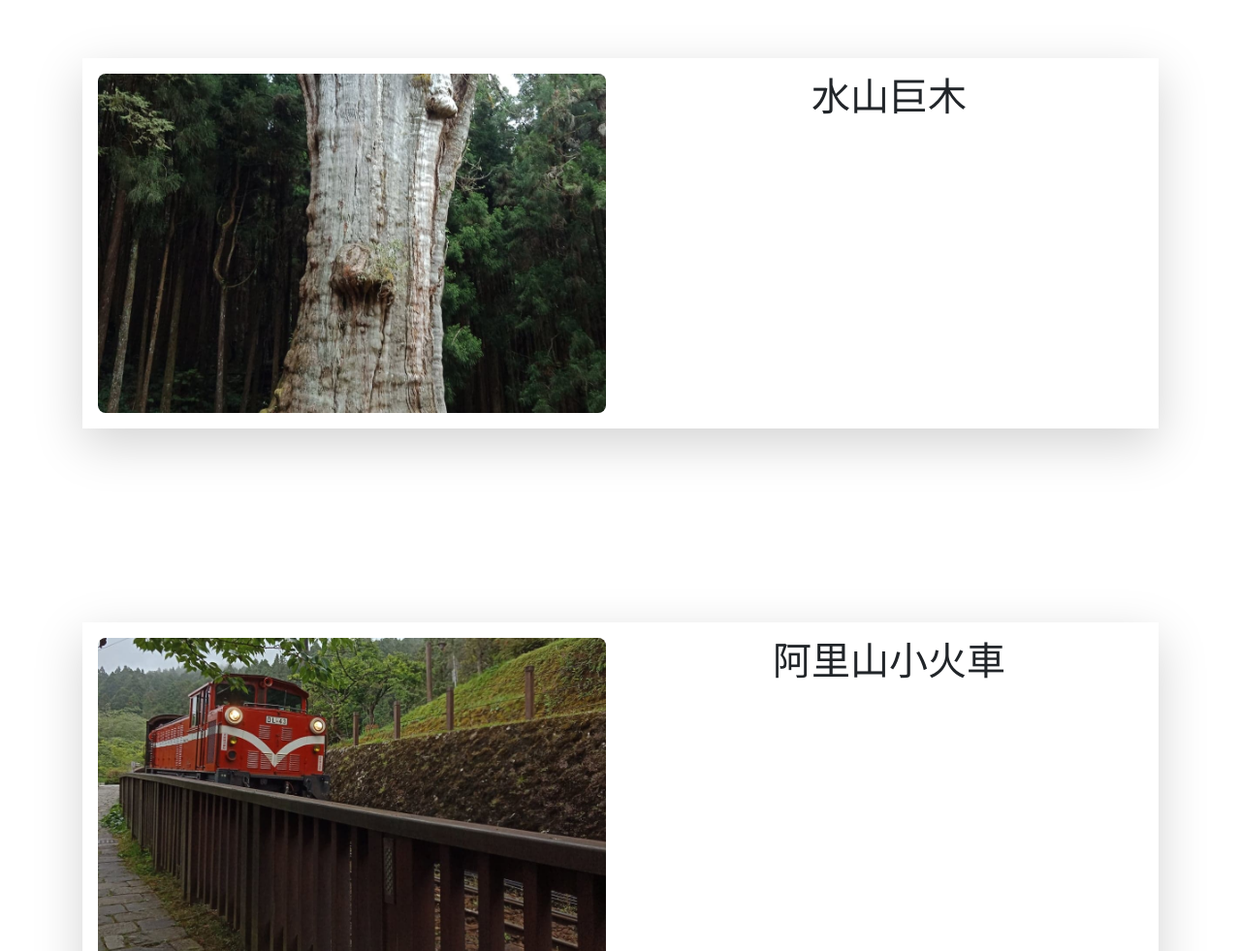
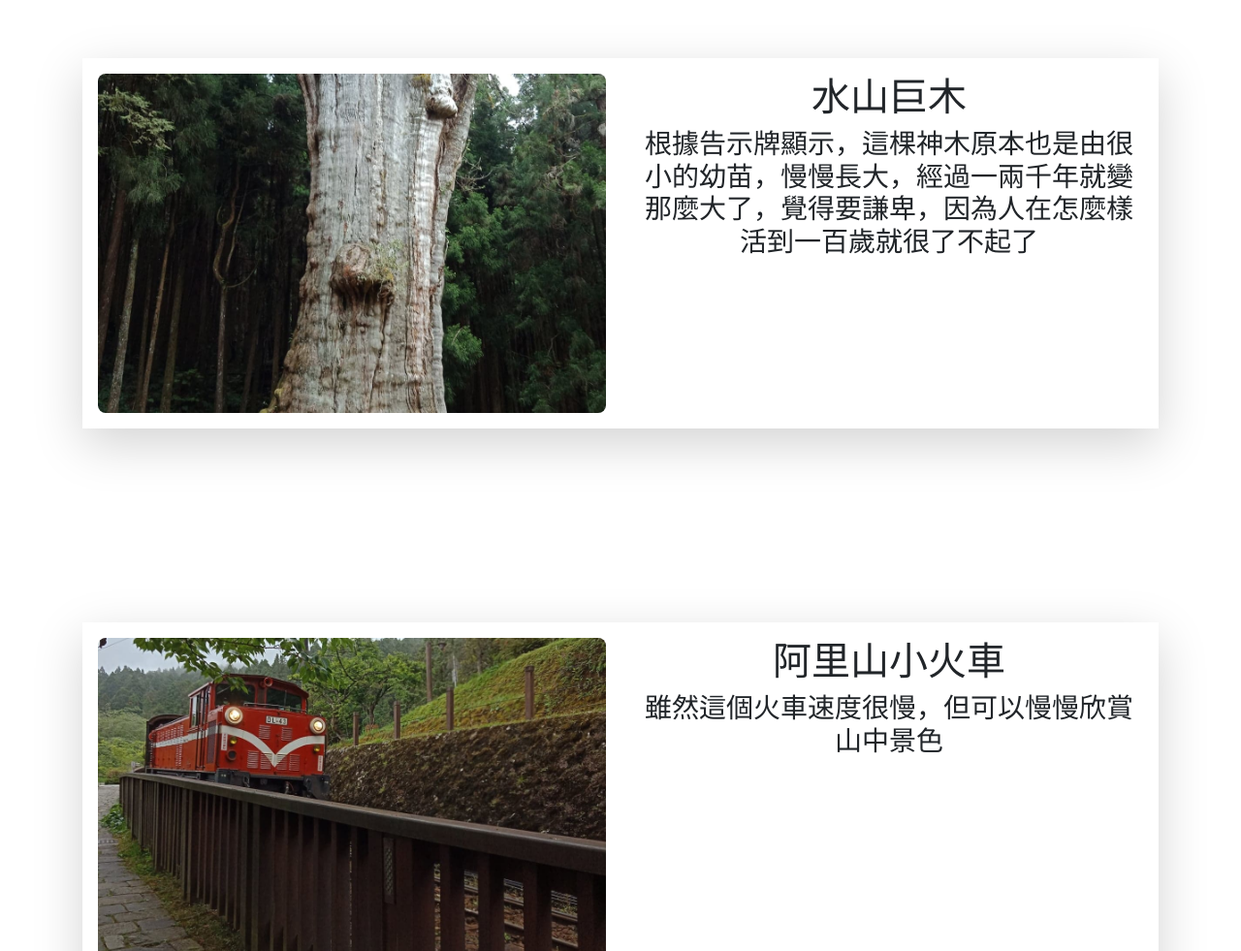
Before and after one commit to danielHarris8/danielHarris8.github.io, a plain HTML site: page story.html in a window 1280 px wide. Shown: the part 940-1921 px from the top of the page at 97% size. Drawn offline with nearby package versions, Linux system fonts and the light colour scheme.

Commit message:
add statement

```diff
--- a/story.html
+++ b/story.html
@@ -67,7 +67,7 @@
                             <div class="content animate__animated">
                                 <div class="txt">
                                     <h1>水山巨木</h1>
-                                    <h3></h3>
+                                    <h3>根據告示牌顯示，這棵神木原本也是由很小的幼苗，慢慢長大，經過一兩千年就變那麼大了，覺得要謙卑，因為人在怎麼樣活到一百歲就很了不起了</h3>
                                 </div>
                             </div>
                         </div>
@@ -87,7 +87,7 @@
                             <div class="content animate__animated">
                                 <div class="txt">
                                     <h1>阿里山小火車</h1>
-                                    <h3></h3>
+                                    <h3>雖然這個火車速度很慢，但可以慢慢欣賞山中景色</h3>
                                 </div>
                             </div>
                         </div>
```
